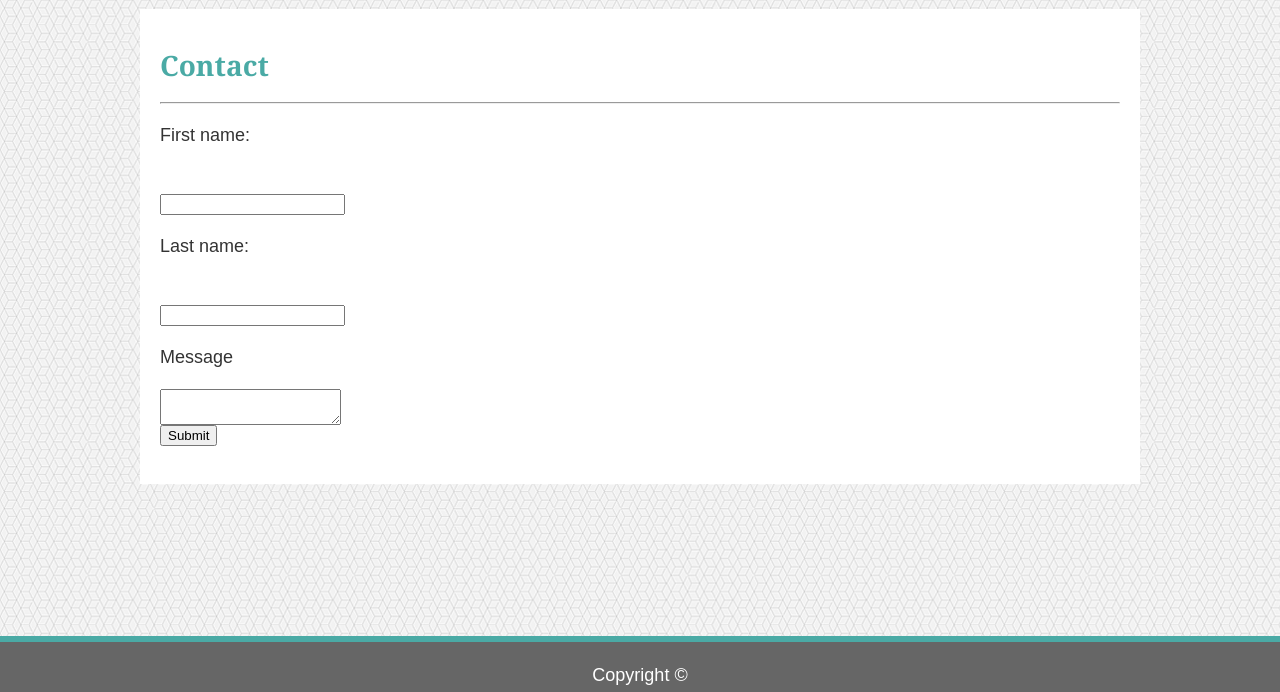
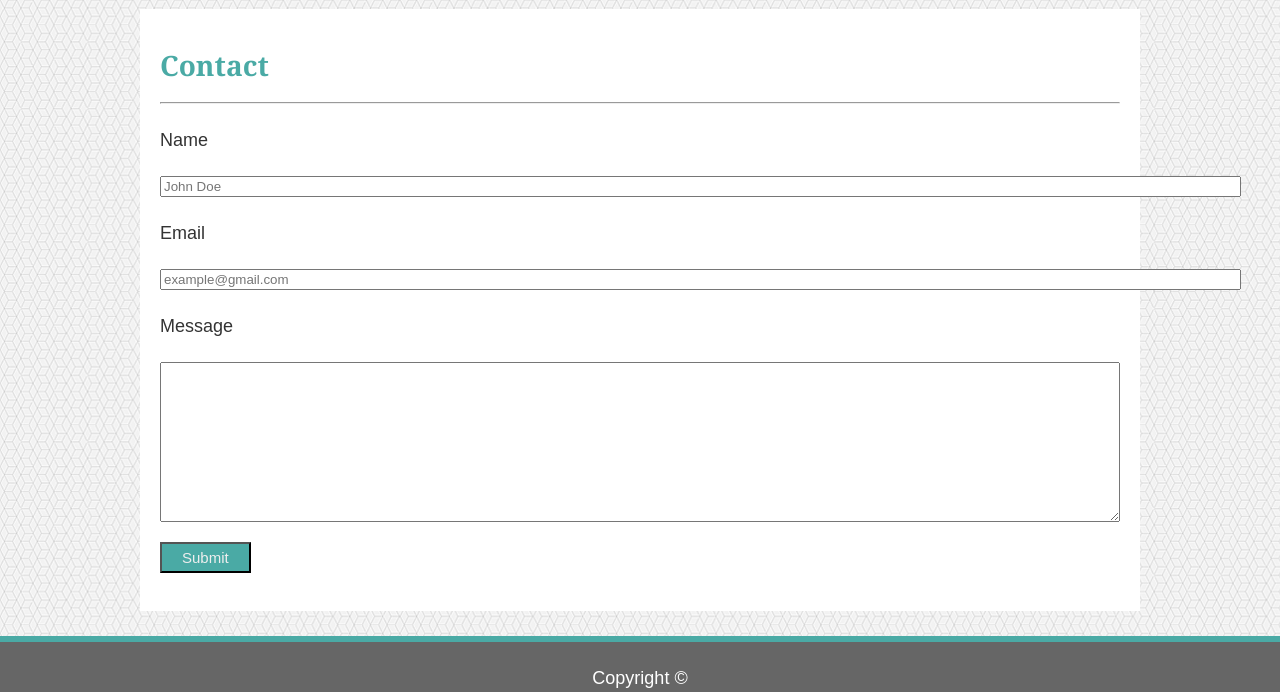
Before and after one commit to BenTaylorGit/Basic-Portfolio, a plain HTML site: page contact.html in a window 1280 px wide. Shown: the part 108-800 px from the top of the page. Drawn offline with Linux system fonts and the light colour scheme.

Commit message:
Adjusted context page and p tag

```diff
--- a/assets/css/style.css
+++ b/assets/css/style.css
@@ -94,6 +94,27 @@ body {
     margin-bottom: 20px;
   }
 
+  p{
+    line-height: 200%;
+  }
+
   a {
     color: #333;
   }
+
+  .textBox{
+    width:960px;
+    height: 160px;
+  }
+
+  .button {
+    background: #4aaaa5;
+    font-size: 15px;
+    color: #eee;
+    font-family: Arial, "Helvetica Neue", Helvetica, sans-serif;
+    padding-left: 20px;
+    padding-right: 20px;
+    padding-top: 5px;
+    padding-bottom: 5px;
+    margin-top: 20px;
+  }
--- a/contact.html
+++ b/contact.html
@@ -24,13 +24,13 @@
         <div><h2>Contact</h2></div>
         <hr class="line">
         <form>
-            <p>First name:</p><br>
-            <input type="text" name="firstname"><br>
-            <p>Last name:</p><br>
-            <input type="text" name="lastname">
+            <div class="contactForm"><p>Name</p>
+            <input type="text" name="name" size="132" placeholder="John Doe"></div>
+            <p>Email</p>
+            <input type="text" name="email" size="132" placeholder="example@gmail.com">
             <p>Message</p>
-          <textarea></textarea><br>
-            <input type="submit" value="Submit">
+          <textarea class="textBox"></textarea>
+            <input type="submit" value="Submit" class="button">
 
           </form>
         </div>
```
Also changed, not shown: index.html (+3 -3 lines).
